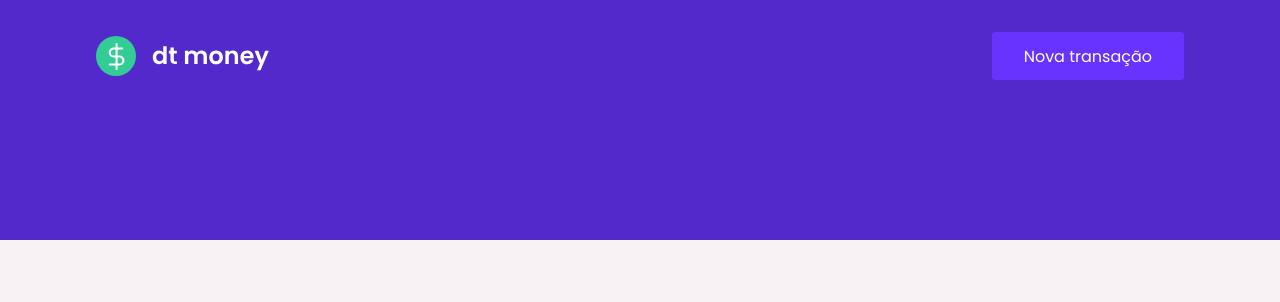
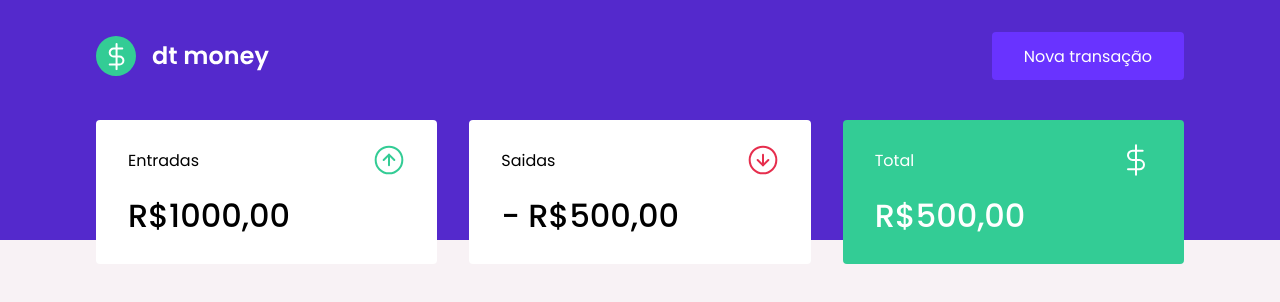
Before and after one commit to SnzDev/dt-money, a React (Create React App) app: page / in a window 1280 px wide. Shown: the top 302 px of the page. Built offline with nearby package versions, Linux system fonts and the light colour scheme.

Commit message:
Adcionado component dashboard Adcionado component summary Adcionado font 500 poppins

```diff
--- a/public/index.html
+++ b/public/index.html
@@ -9,7 +9,7 @@
   <title>dtmoney</title>
   <link rel="shortcut icon" href="favicon.png" type="image/png">
 
-  <link href="https://fonts.googleapis.com/css2?family=Poppins:wght@400;600&display=swap" rel="stylesheet">
+  <link href="https://fonts.googleapis.com/css2?family=Poppins:wght@400;500;600&display=swap" rel="stylesheet">
 
 </head>
 
--- a/src/App.tsx
+++ b/src/App.tsx
@@ -1,5 +1,6 @@
 import { GlobalStyle } from './styles/global';
 import { Header } from './components/Header';
+import { Dashboard } from './components/Dashboard';
 
 
 export function App() {
@@ -7,6 +8,7 @@
     <>
       <GlobalStyle />
       <Header />
+      <Dashboard />
     </>
   );
 }
--- /dev/null
+++ b/src/components/Dashboard/index.tsx
@@ -0,0 +1,11 @@
+import { Summary } from "../Summary";
+import { Container } from "./styles";
+
+export function Dashboard() {
+
+  return (
+    <Container>
+      <Summary/>
+    </Container>
+  );
+}
--- /dev/null
+++ b/src/components/Dashboard/styles.ts
@@ -0,0 +1,7 @@
+import styled from 'styled-components';
+
+export const Container = styled.main`
+  max-width: 1120px;
+  margin: 0 auto;
+  padding: 2.5rem 1rem;
+`;
--- /dev/null
+++ b/src/components/Summary/index.tsx
@@ -0,0 +1,33 @@
+import { Container } from "./styles";
+
+import incomeImg from "../../assets/income.svg";
+import outcomeImg from "../../assets/outcome.svg";
+import totalImg from "../../assets/total.svg";
+
+export function Summary() {
+  return (
+    <Container>
+      <div>
+        <header>
+          <p>Entradas</p>
+          <img src={incomeImg} alt="Entradas" />
+        </header>
+        <strong>R$1000,00</strong>
+      </div>
+      <div>
+        <header>
+          <p>Saidas</p>
+          <img src={outcomeImg} alt="Entradas" />
+        </header>
+        <strong>- R$500,00</strong>
+      </div>
+      <div className="highlight-background">
+        <header>
+          <p>Total</p>
+          <img src={totalImg} alt="Entradas" />
+        </header>
+        <strong>R$500,00</strong>
+      </div>
+    </Container>
+  )
+}
--- /dev/null
+++ b/src/components/Summary/styles.ts
@@ -0,0 +1,34 @@
+import styled from "styled-components";
+
+export const Container = styled.div`
+  display: grid;
+  grid-template-columns: repeat(3, 1fr);//TRES COLUNAS DE TAMANHOS IGUAIS
+  gap: 2rem; //ESPAÇAMENTO ENTRE OS GRIDS
+  margin-top: -10rem;
+
+  div {
+    background: var(--shape);
+    padding: 1.5rem 2rem;
+    border-radius: 0.25rem;
+    color: var(--textTitle);
+  }
+
+  header {
+    display:flex;
+    align-items: center;
+    justify-content: space-between;
+  }
+
+  strong {
+    display: block;
+    margin-top: 1rem;
+    font-size: 2rem;
+    font-weight: 500;
+    line-height: 3rem;
+  }
+
+  & .highlight-background {
+    background: var(--green);
+    color: #fff;
+  }
+`;
--- a/src/styles/global.ts
+++ b/src/styles/global.ts
@@ -6,6 +6,7 @@
     --shape: #ffffff;
 
     --red: #e52e40;
+    --green: #33cc95;
     --blue: #5429cc;
 
     --blue-light: #6933ff;
```
